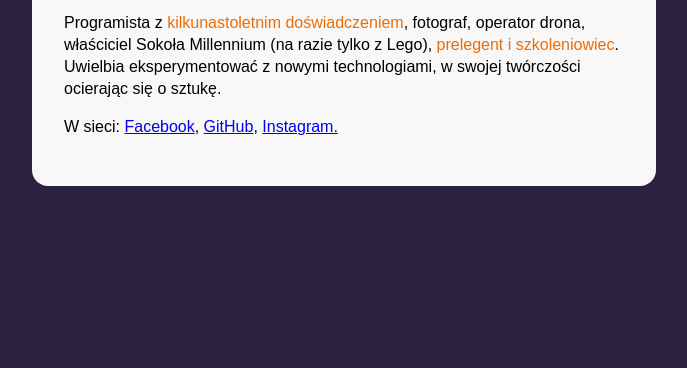
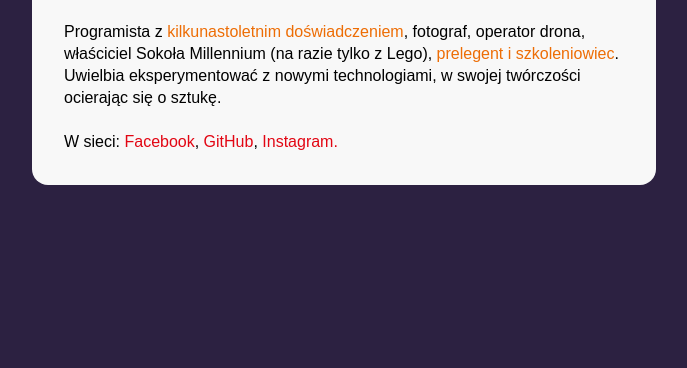
Before and after one commit to GosiaSapiecha/business-card, a plain HTML site: page index.html in a window 1280 px wide. Shown: the part 432-800 px from the top of the page, without its empty margins (296-983 px from the left). Drawn offline with nearby package versions, Linux system fonts and the light colour scheme.

Commit message:
person content styles

```diff
--- a/index.html
+++ b/index.html
@@ -18,7 +18,7 @@
                 <h1 class="person__name">Imię i Nazwisko</h1>
                 <p class="person__position">stanowisko</p>
             </header>
-            <p class="person__description">Programista z <strong class="special">kilkunastoletnim
+            <p class="person__description person__description--with-margin">Programista z <strong class="special">kilkunastoletnim
                     doświadczeniem</strong>, fotograf, operator drona,
                 właściciel Sokoła Millennium (na
                 razie tylko z Lego), <strong class="special">prelegent i szkoleniowiec</strong>. Uwielbia
--- a/style.css
+++ b/style.css
@@ -32,7 +32,20 @@ body {
 .person__description {
     font-size: 16px;
     line-height: 22px;
+    margin: 0;
+}
 
+.person__description--with-margin {
+    margin-bottom: 22px;
+}
+
+.person__info {
+    margin-bottom: 24px;
+}
+
+.person__link {
+    color: #E20613;
+    text-decoration: none;
 }
 
 .person__name {
```
